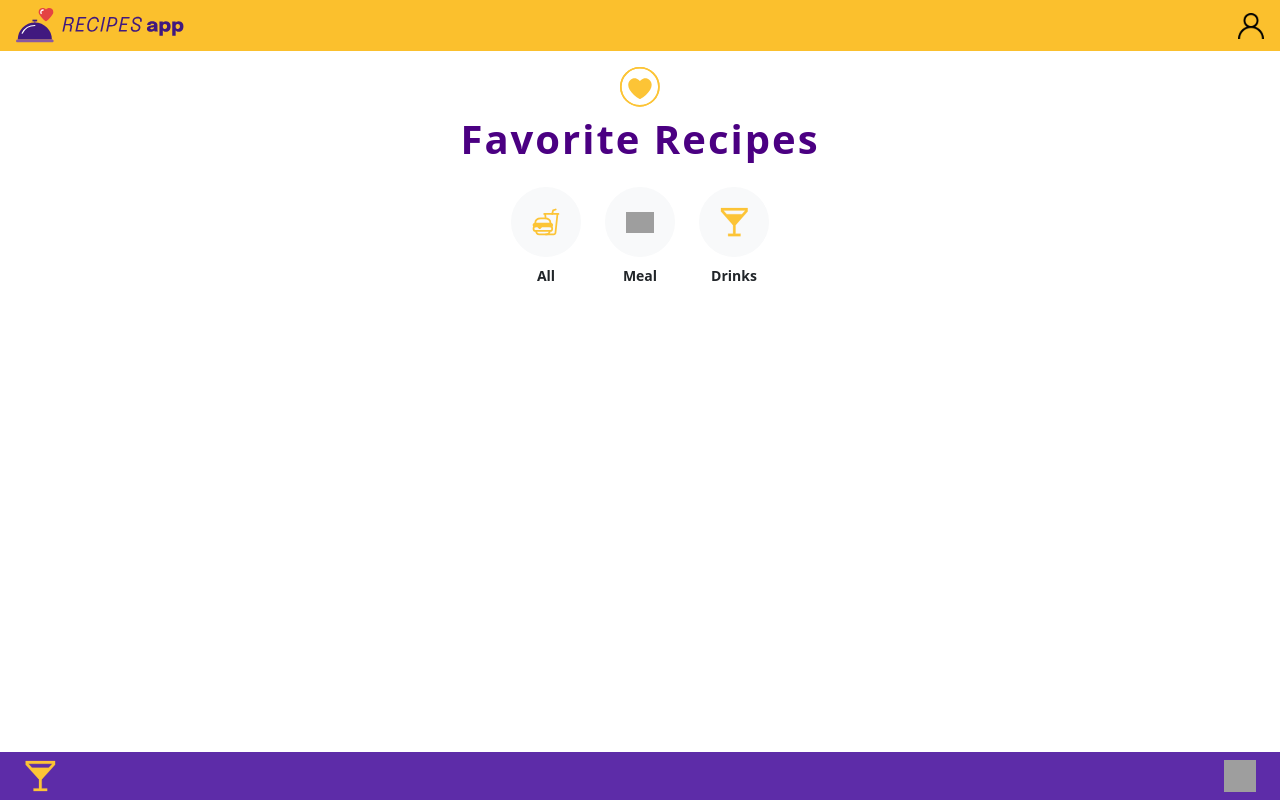
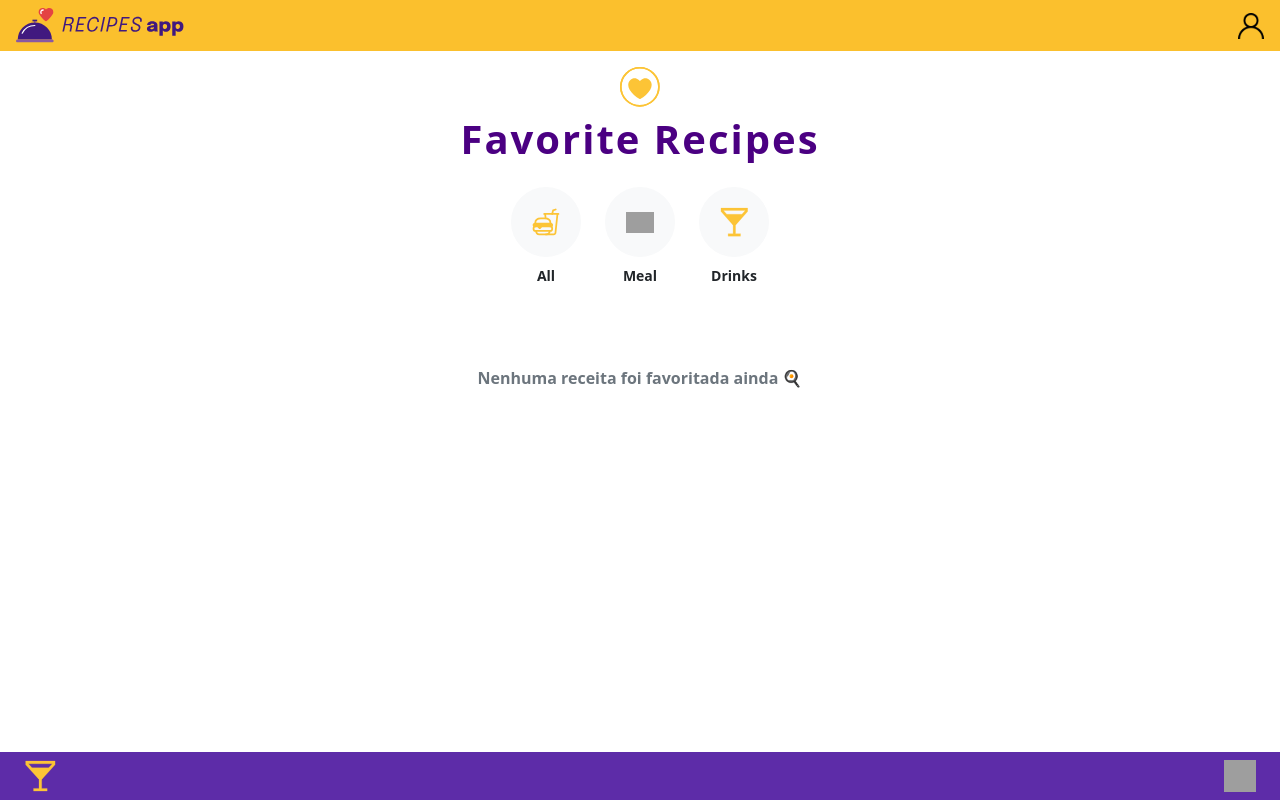
Before and after one commit to Matheus-Pozett/App-de-Receitas, a React (Vite) app: page /favorite-recipes in a window 1280 px wide. Built offline with nearby package versions, Linux system fonts and the light colour scheme; grey boxes are pictures that could not be loaded.

Commit message:
feat: Texto na pagina de favoritos caso não exista receitas favoritas

```diff
--- a/src/pages/FavoriteRecipe/index.tsx
+++ b/src/pages/FavoriteRecipe/index.tsx
@@ -66,26 +66,27 @@ function FavoriteRecipes() {
       </div>
 
       <div className="d-flex flex-column gap-3">
-        {filteredFavorites.map((fav, index) => {
-          if (fav.type === 'meal') {
-            return (
+        {filteredFavorites.length === 0 ? (
+          <div className="text-center text-muted mt-5">
+            <p className="fw-semibold">Nenhuma receita foi favoritada ainda 🍳</p>
+          </div>
+        ) : (
+          filteredFavorites.map((fav, index) => (fav.type === 'meal' ? (
             <MealFavoriteCard
               fav={ fav }
               index={ index }
               key={ fav.id }
               handleUnfavorite={ handleUnfavorite }
             />
-            );
-          }
-          return (
+          ) : (
             <DrinkFavoriteCard
               fav={ fav }
               index={ index }
               key={ fav.id }
               handleUnfavorite={ handleUnfavorite }
             />
-          );
-        })}
+          )))
+        )}
       </div>
     </div>
   );
```
Lines whose indentation alone changed are shown as unchanged.
